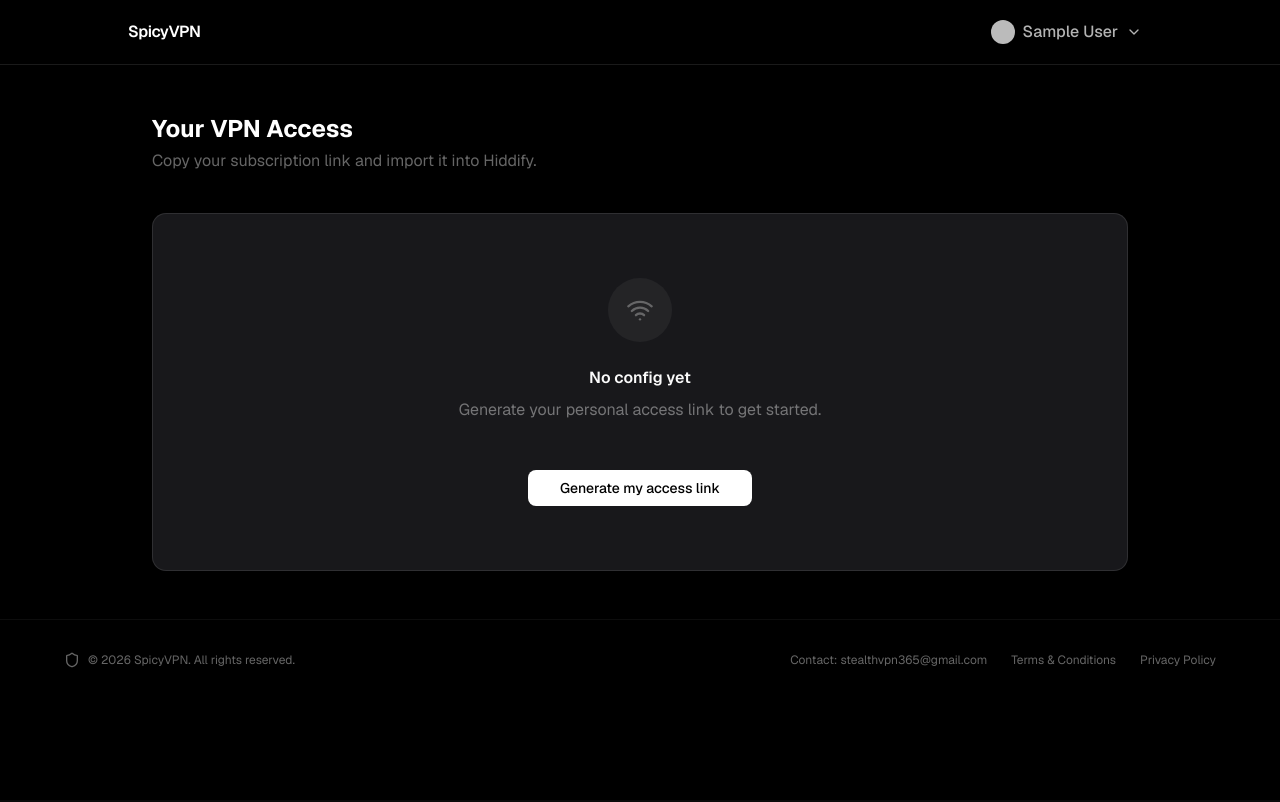
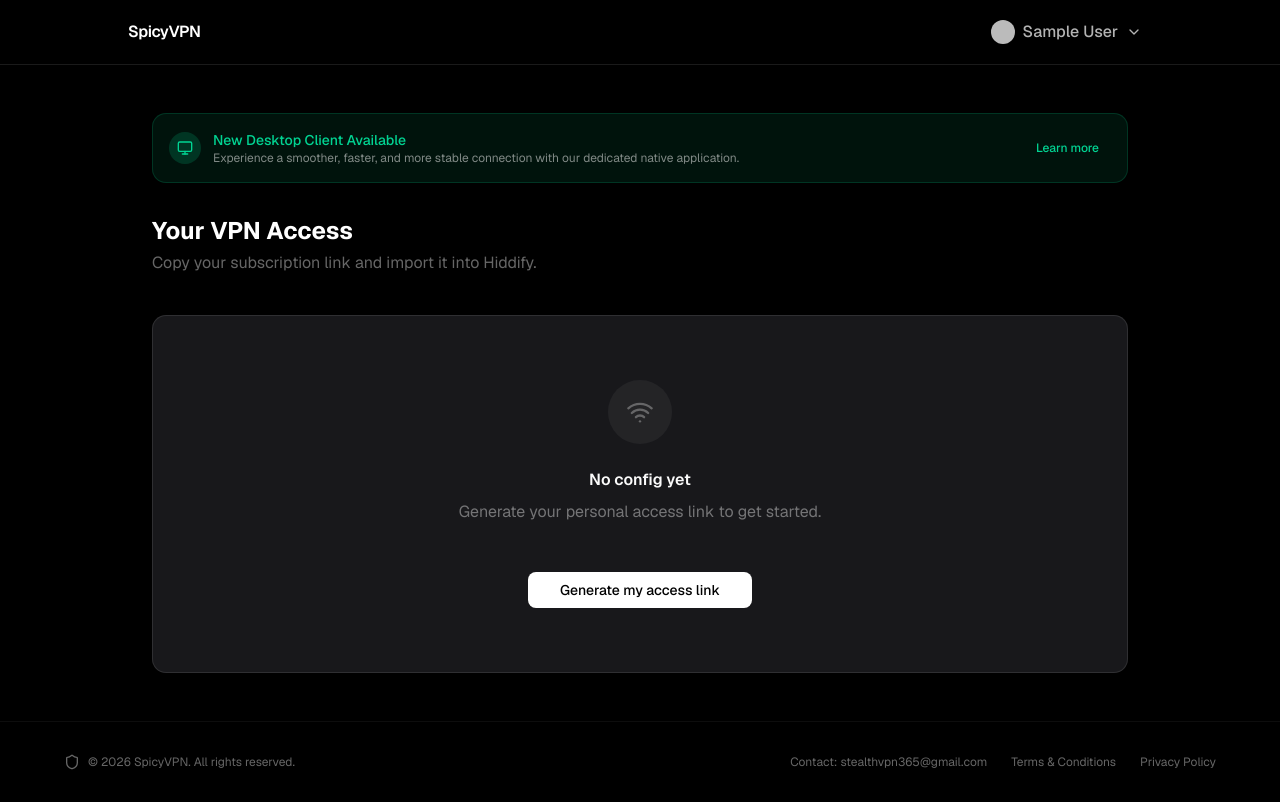
Before and after one commit to abhinaverma97/spicyvpn, a Next.js app: page /dashboard in a window 1280 px wide. Built offline with nearby package versions, Linux system fonts and the light colour scheme; no server answers; the database is empty; sample sign-in values are in the browser's storage.

Commit message:
Add desktop client announcement banner

```diff
--- a/components/Dashboard.tsx
+++ b/components/Dashboard.tsx
@@ -150,6 +150,20 @@ export default function Dashboard({ user }: { user: User }) {
 
       {/* Main */}
       <main className="max-w-5xl mx-auto px-6 py-12">
+        {/* Desktop Client Announcement */}
+        <div className="mb-8 p-4 bg-emerald-500/10 border border-emerald-500/20 rounded-xl flex items-center gap-3">
+          <div className="w-8 h-8 rounded-full bg-emerald-500/20 flex items-center justify-center shrink-0">
+            <Monitor className="w-4 h-4 text-emerald-400" />
+          </div>
+          <div className="flex-1">
+            <p className="text-sm font-medium text-emerald-400">New Desktop Client Available</p>
+            <p className="text-xs text-white/50">Experience a smoother, faster, and more stable connection with our dedicated native application.</p>
+          </div>
+          <Button variant="ghost" size="sm" className="text-xs text-emerald-400 hover:text-emerald-300 hover:bg-emerald-500/10">
+            Learn more
+          </Button>
+        </div>
+
         <div className="mb-10">
           <h1 className="text-2xl font-bold mb-1">Your VPN Access</h1>
           <p className="text-white/40 text-base">
```
